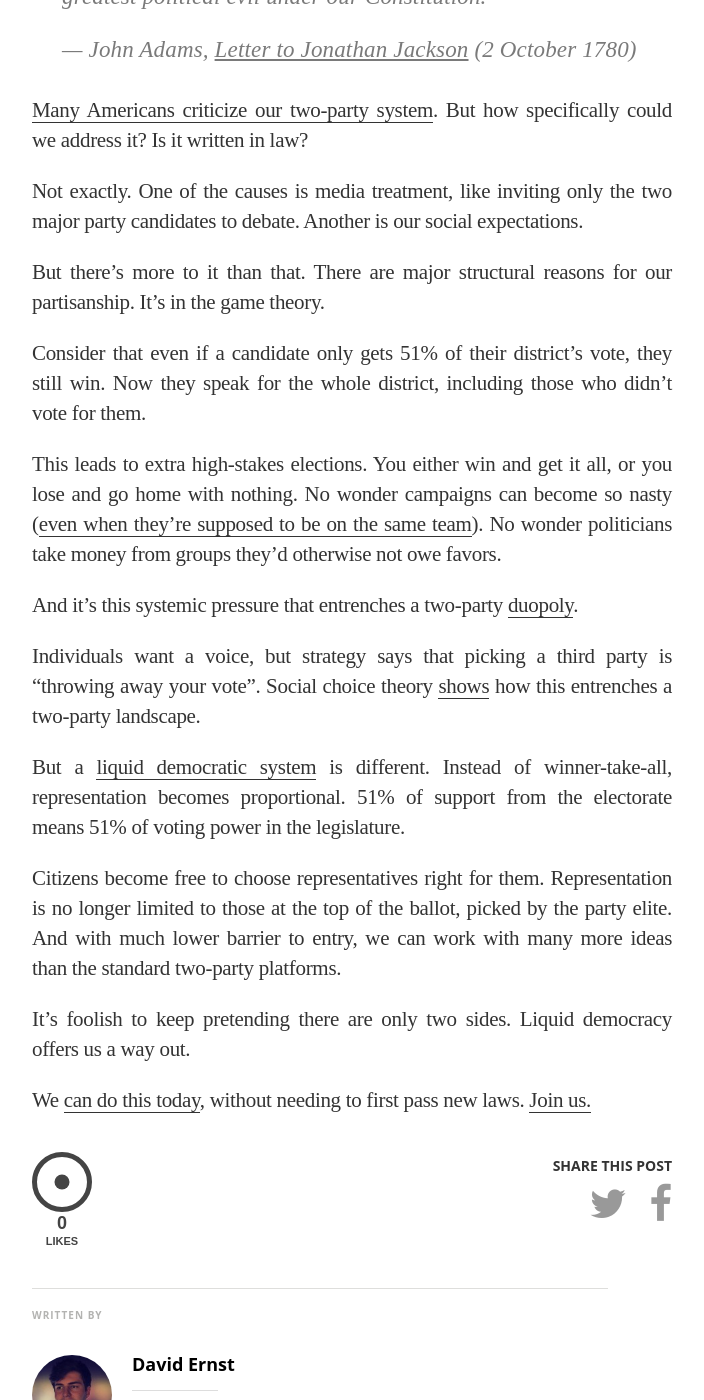
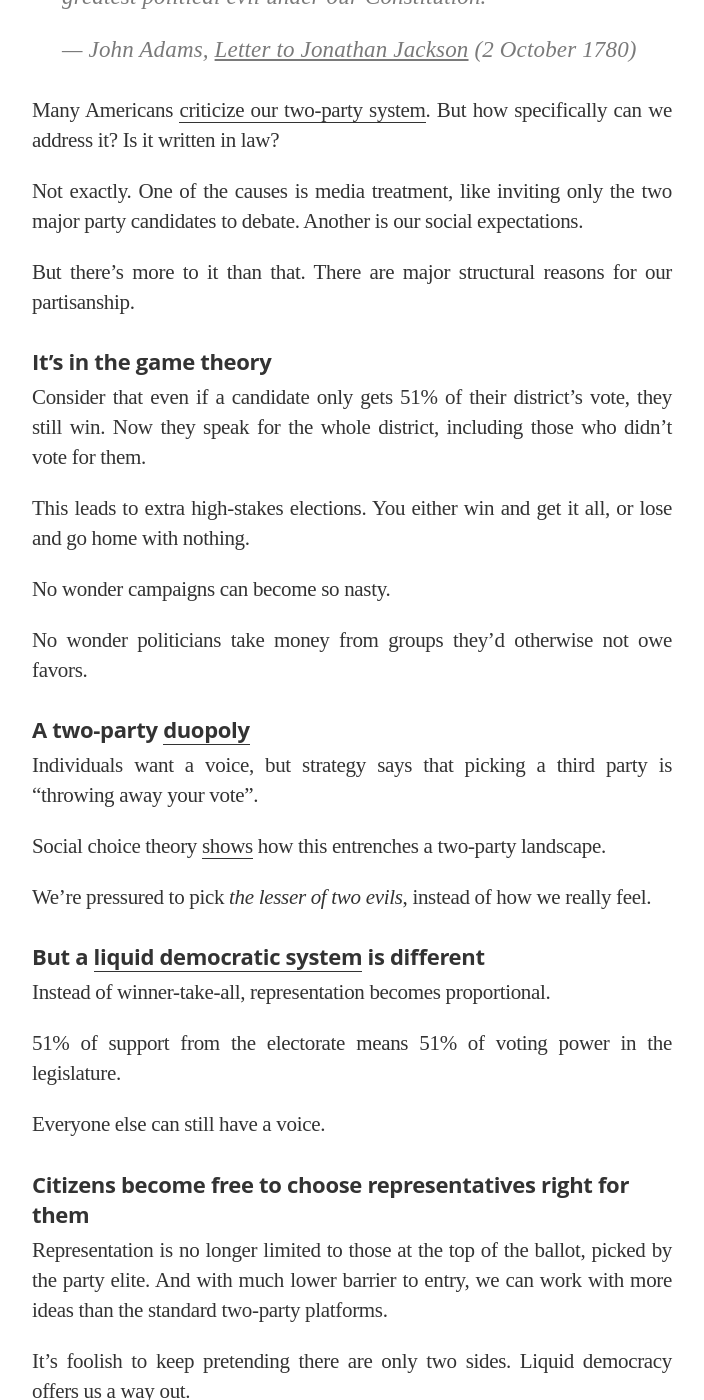
Before and after one commit to voteliquid/blog, a Jekyll site: the page built from _posts/2017-03-06-how-to-move-past-two-parties.md, in a window 1280 px wide and 1400 px high, scrolled down 351 px. Shown: the whole window, without its empty margins (288-992 px from the left). Built offline with Jekyll 4.4.1, drawn with Linux system fonts in a browser that asks for light colours; nearby versions of some CDN libraries; some web fonts are replaced; some of the changed text lies outside the part shown.

Commit message:
Revise 'How to Move Past Two Parties'

```diff
--- a/_posts/2017-03-06-how-to-move-past-two-parties.md
+++ b/_posts/2017-03-06-how-to-move-past-two-parties.md
@@ -10,24 +10,44 @@ excerpt: "Many Americans criticize our two-party system. But how specifically co
 >
 > — John Adams, _Letter to Jonathan Jackson_ (2 October 1780)
 
-[Many Americans criticize our two-party system](https://twitter.com/search?q=%22two%20party%22&src=typd). But how specifically could we address it? Is it written in law?
+Many Americans [criticize our two-party system](https://twitter.com/search?q=%22two%20party%22&src=typd). But how specifically can we address it? Is it written in law?
 
 Not exactly. One of the causes is media treatment, like inviting only the two major party candidates to debate. Another is our social expectations.
 
-But there's more to it than that. There are major structural reasons for our partisanship. It's in the game theory.
+But there's more to it than that. There are major structural reasons for our partisanship.
+
+#### It's in the game theory
 
 Consider that even if a candidate only gets 51% of their district's vote, they still win. Now they speak for the whole district, including those who didn't vote for them.
 
-This leads to extra high-stakes elections. You either win and get it all, or you lose and go home with nothing. No wonder campaigns can become so nasty ([even when they're supposed to be on the same team](http://www.sfexaminer.com/brutal-election-warfare-scott-wiener-jane-kim-champion-meaningful-campaign-finance-reform/)). No wonder politicians take money from groups they'd otherwise not owe favors.
+This leads to extra high-stakes elections. You either win and get it all, or lose and go home with nothing.
 
-And it's this systemic pressure that entrenches a two-party [duopoly](/assets/article_images/2017-03-06-how-to-move-past-two-parties/duopoly.gif).
+No wonder campaigns can become so nasty.
 
-Individuals want a voice, but strategy says that picking a third party is "throwing away your vote". Social choice theory [shows](http://zesty.ca/voting/sim/) how this entrenches a two-party landscape.
+No wonder politicians take money from groups they'd otherwise not owe favors.
 
-But a [liquid democratic system](/2016/09/21/what-is-liquid-democracy/) is different. Instead of winner-take-all, representation becomes proportional. 51% of support from the electorate means 51% of voting power in the legislature.
+#### A two-party [duopoly](/assets/article_images/2017-03-06-how-to-move-past-two-parties/duopoly.gif)
 
-Citizens become free to choose representatives right for them. Representation is no longer limited to those at the top of the ballot, picked by the party elite. And with much lower barrier to entry, we can work with many more ideas than the standard two-party platforms.
+Individuals want a voice, but strategy says that picking a third party is "throwing away your vote".
+
+Social choice theory [shows](http://zesty.ca/voting/sim/) how this entrenches a two-party landscape.
+
+We're pressured to pick *the lesser of two evils*, instead of how we really feel.
+
+#### But a [liquid democratic system](/2016/09/21/what-is-liquid-democracy/) is different
+
+Instead of winner-take-all, representation becomes proportional.
+
+51% of support from the electorate means 51% of voting power in the legislature.
+
+Everyone else can still have a voice.
+
+#### Citizens become free to choose representatives right for them
+
+Representation is no longer limited to those at the top of the ballot, picked by the party elite. And with much lower barrier to entry, we can work with more ideas than the standard two-party platforms.
 
 It's foolish to keep pretending there are only two sides. Liquid democracy offers us a way out.
 
-We [can do  this today](/2017/11/06/announcing-united-vote/), without needing to first pass new laws. [Join us.](https://united.vote/join)
+Best of all, we can now [transition to liquid democracy](/2017/11/06/announcing-united-vote/) without needing to first pass new laws.
+
+[Join us](https://united.vote/join). Help create more options.
```
Also changed, not shown: _posts/2017-11-06-announcing-united-vote.md (+5 -3 lines).
